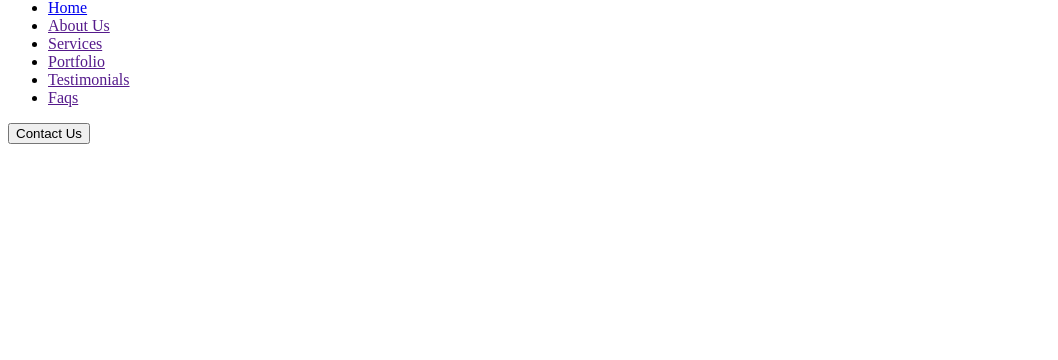
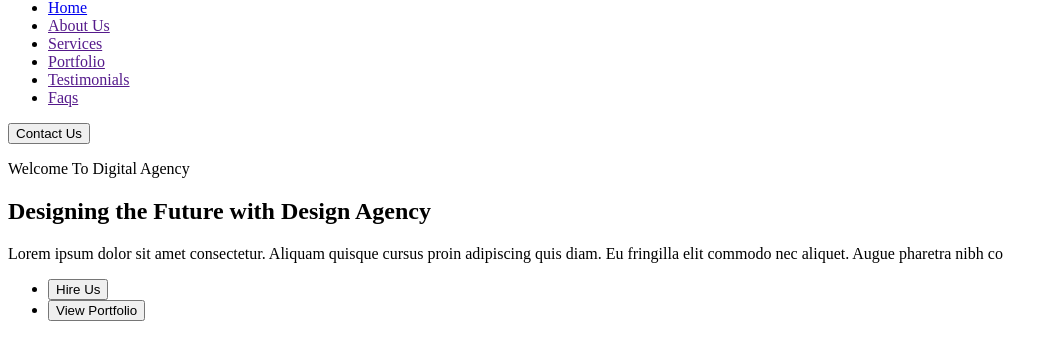
Before and after one commit to inkamish/team-project, a plain HTML site: page index.html in a window 1280 px wide. Shown: the part 82-442 px from the top of the page, without its empty margins (0-1058 px from the left). Drawn offline with Linux system fonts and the light colour scheme.

Commit message:
add section

```diff
--- a/index.html
+++ b/index.html
@@ -23,5 +23,20 @@
       </nav>
       <button type="button">Contact Us</button>
     </header>
+    <main>
+      <section>
+        <p>Welcome To Digital Agency</p>
+        <h1>Designing the Future with Design Agency</h1>
+        <p>
+          Lorem ipsum dolor sit amet consectetur. Aliquam quisque cursus proin
+          adipiscing quis diam. Eu fringilla elit commodo nec aliquet. Augue
+          pharetra nibh co
+        </p>
+        <ul>
+          <li><button type="button">Hire Us</button></li>
+          <li><button type="button">View Portfolio</button></li>
+        </ul>
+      </section>
+    </main>
   </body>
 </html>
```
